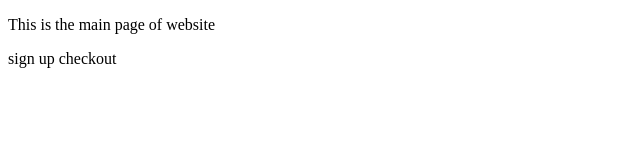
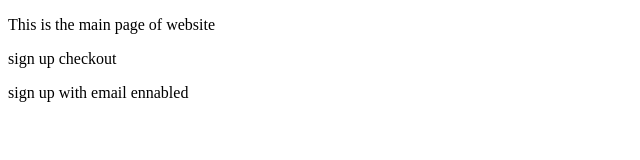
Before and after one commit to sibilkt/sample, a plain HTML site: page index.html in a window 1280 px wide. Shown: the whole page, without its empty margins (0-640 px from the left). Drawn offline with Linux system fonts and the light colour scheme.

Commit message:
signup page email option added

```diff
--- a/index.html
+++ b/index.html
@@ -6,5 +6,6 @@
 <body>
 <p>This is the main page of website</p>
 <p>sign up checkout</p>
+<p>sign up with email ennabled</p>
 </body>
 </html>
```
